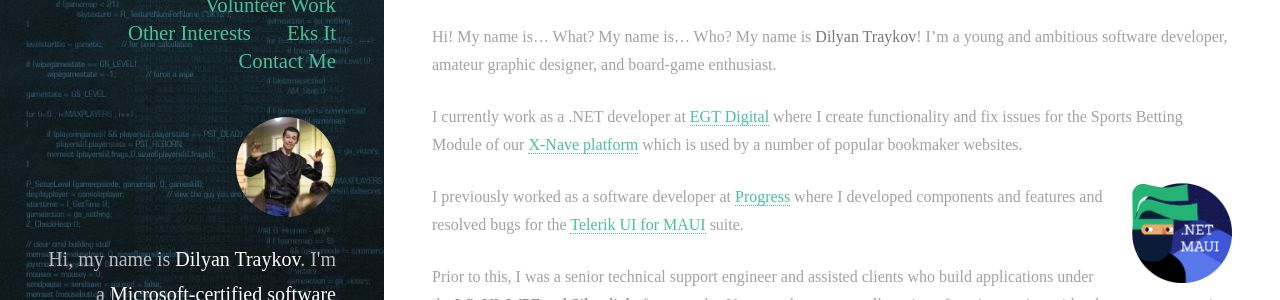
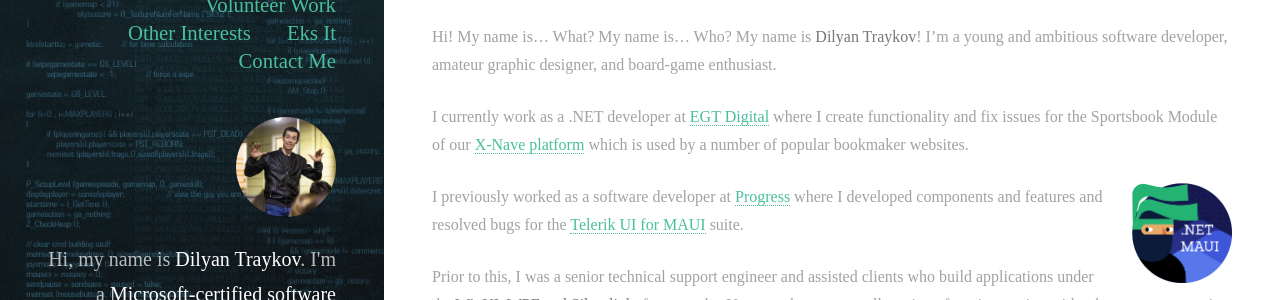
Before and after one commit to dilyantraykov/dilyantraykov.github.io, a Jekyll site: the page built from index.md, in a window 1280 px wide and 900 px high. Shown: the part 133-433 px from the top of the window. Built offline with Jekyll 4.4.1, drawn with Linux system fonts in a browser that asks for light colours; nearby versions of some CDN libraries; some web fonts are replaced.

Commit message:
Fix module name.

```diff
--- a/index.md
+++ b/index.md
@@ -7,7 +7,7 @@
 
 Hi! My name is... What? My name is... Who? My name is **Dilyan Traykov**! I'm a young and ambitious software developer, amateur graphic designer, and board-game enthusiast.
 
-I currently work as a .NET developer at [EGT Digital](https://egt-digital.com/) where I create functionality and fix issues for the Sports Betting Module of our [X-Nave platform](https://egt-digital.com/x-nave-platform/sport/) which is used by a number of popular bookmaker websites.
+I currently work as a .NET developer at [EGT Digital](https://egt-digital.com/) where I create functionality and fix issues for the Sportsbook Module of our [X-Nave platform](https://egt-digital.com/x-nave-platform/sport/) which is used by a number of popular bookmaker websites.
 
 <img src="images/maui.jpg" style="float: right; width: 100px; margin-left: 1em" alt=".NET MAUI" />
 
```
